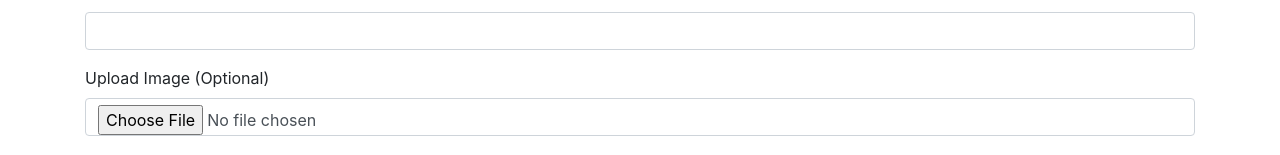
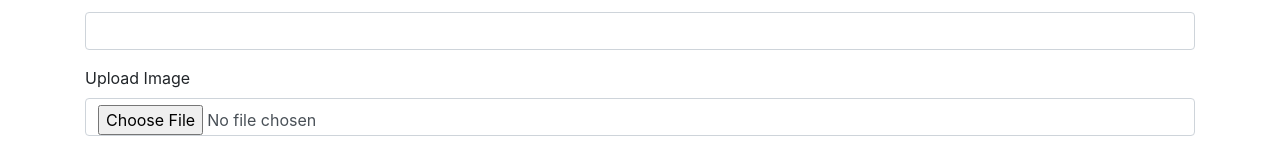
Before and after one commit to mdYaqin/Errand-Buddy-Frontend, a React (Create React App) app in the folder errand-buddy-fe/: page /user/add-errand in a window 1280 px wide. Shown: the part 418-573 px from the top of the page. Built offline with nearby package versions, Linux system fonts and the light colour scheme; a web font is replaced by a local one.

Commit message:
create errand and upload image

```diff
--- a/errand-buddy-fe/src/components/pages/users/Add_errand.jsx
+++ b/errand-buddy-fe/src/components/pages/users/Add_errand.jsx
@@ -110,7 +110,7 @@ function AddErrands() {
 
           <div className="mb-3">
             <label for="formFileSm" className="image">
-              Upload Image (Optional)
+              Upload Image
             </label>
             <input
               onChange={uploadImage}
```
